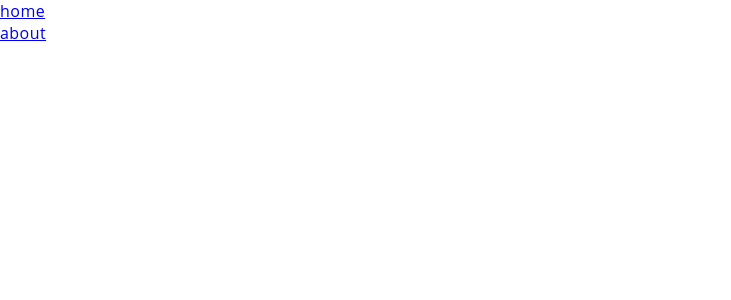
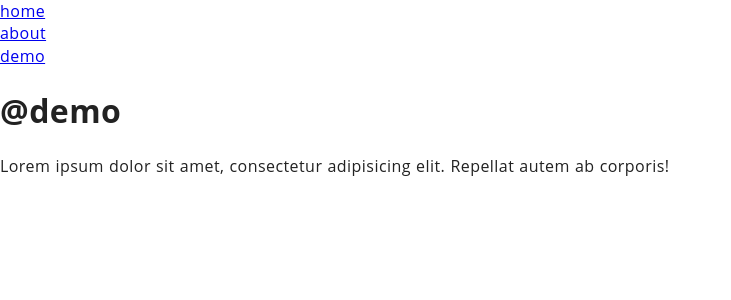
Before and after one commit to nikolav/nuxtflask, a Nuxt app in the folder nuxtapp/: page /demo in a window 1280 px wide. Before the commit this address had no page. Shown: the top 300 px of the page, without its empty margins (0-731 px from the left). Built offline with nearby package versions, Linux system fonts and the light colour scheme.

Commit message:
+ page.demo

```diff
--- a/nuxtapp/app.vue
+++ b/nuxtapp/app.vue
@@ -10,7 +10,8 @@ useHead({
   <main id="app-main">
     <ul>
       <li><NuxtLink to="/">home</NuxtLink></li>
-      <li><NuxtLink to="/about">about</NuxtLink></li>
+      <li><NuxtLink to="about">about</NuxtLink></li>
+      <li><NuxtLink to="demo">demo</NuxtLink></li>
     </ul>
     <NuxtLayout>
       <NuxtPage />
--- a/nuxtapp/nuxt.config.ts
+++ b/nuxtapp/nuxt.config.ts
@@ -15,6 +15,7 @@ export default defineNuxtConfig({
       // apiBase: '/api'
     },
   },
+  // imports: {},
   app: {
     head: {
       charset: "utf-8",
--- /dev/null
+++ b/nuxtapp/pages/demo.vue
@@ -0,0 +1,14 @@
+<script setup lang="ts"></script>
+
+<template>
+  <section id="page-demo">
+    <Title>--demo</Title>
+    <h1>@demo</h1>
+    <p>
+      Lorem ipsum dolor sit amet, consectetur adipisicing elit. Repellat autem
+      ab corporis!
+    </p>
+  </section>
+</template>
+
+<style scoped></style>
```
